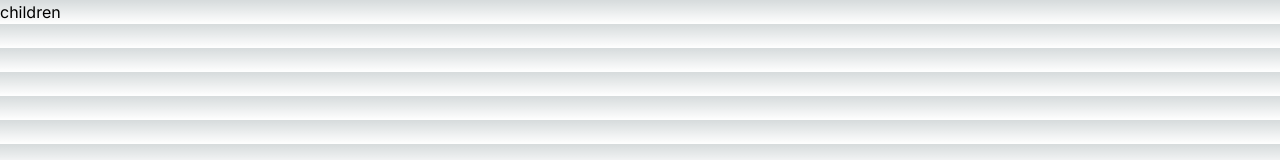
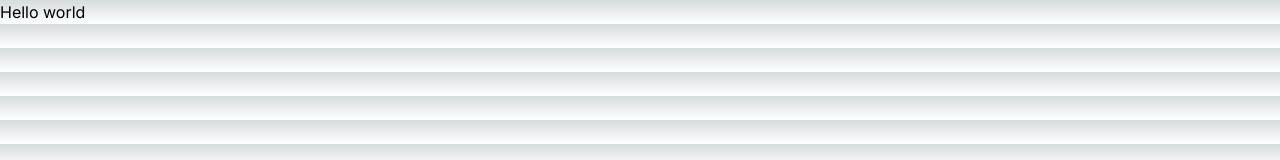
Before and after one commit to tasozo/my-site2, a Next.js app: page / in a window 1280 px wide. Shown: the top 160 px of the page. Built offline with nearby package versions, Linux system fonts and the light colour scheme.

Commit message:
チャプター６①

```diff
--- a/src/app/layout.js
+++ b/src/app/layout.js
@@ -11,7 +11,7 @@
 export default function RootLayout({ children }) {
   return (
     <html lang="en">
-      <body className={inter.className}>children</body>
+      <body className={inter.className}>Hello world</body>
     </html>
   );
 }
--- a/src/app/page.js
+++ b/src/app/page.js
@@ -3,6 +3,7 @@
 export default function Home() {
   return (
     <main className="flex min-h-screen flex-col items-center justify-between p-24">
+      Hello World
       <div className="z-10 max-w-5xl w-full items-center justify-between font-mono text-sm lg:flex">
         <p className="fixed left-0 top-0 flex w-full justify-center border-b border-gray-300 bg-gradient-to-b from-zinc-200 pb-6 pt-8 backdrop-blur-2xl dark:border-neutral-800 dark:bg-zinc-800/30 dark:from-inherit lg:static lg:w-auto  lg:rounded-xl lg:border lg:bg-gray-200 lg:p-4 lg:dark:bg-zinc-800/30">
           Get started by editing&nbsp;
```
